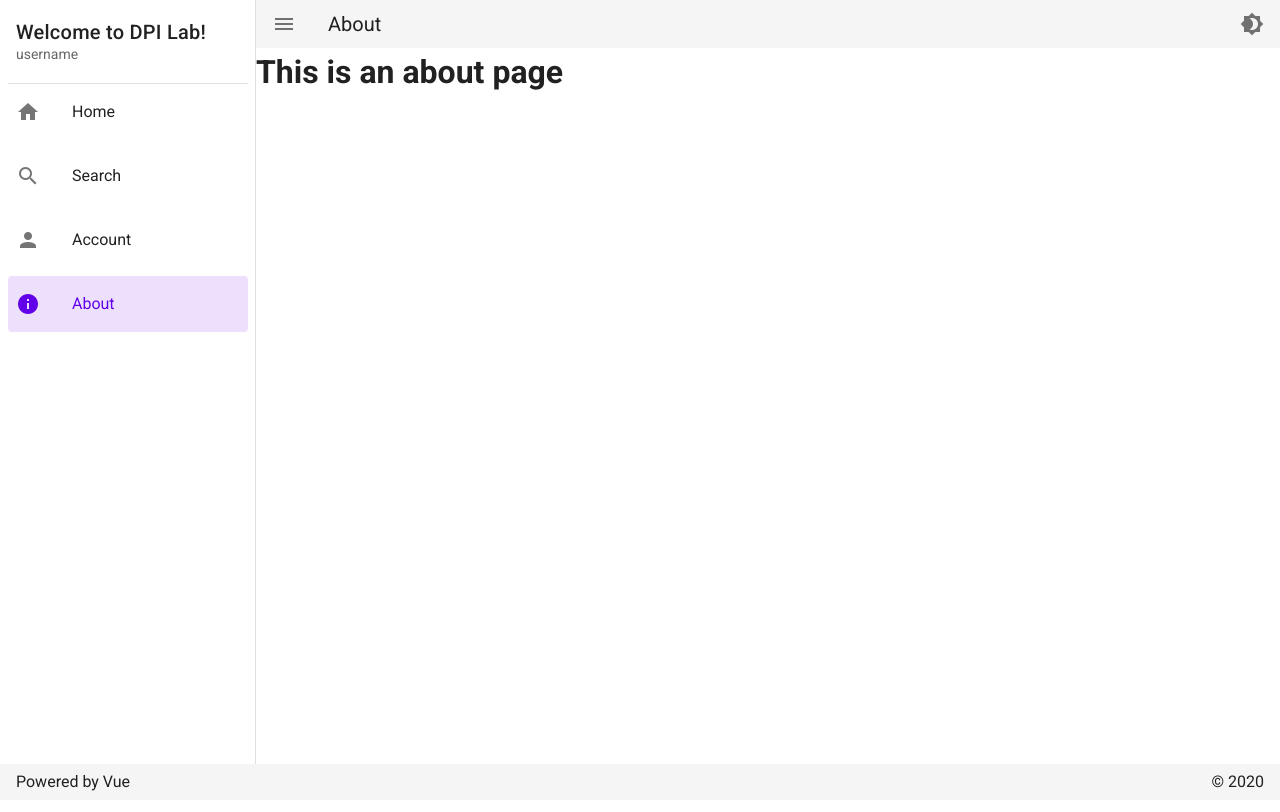
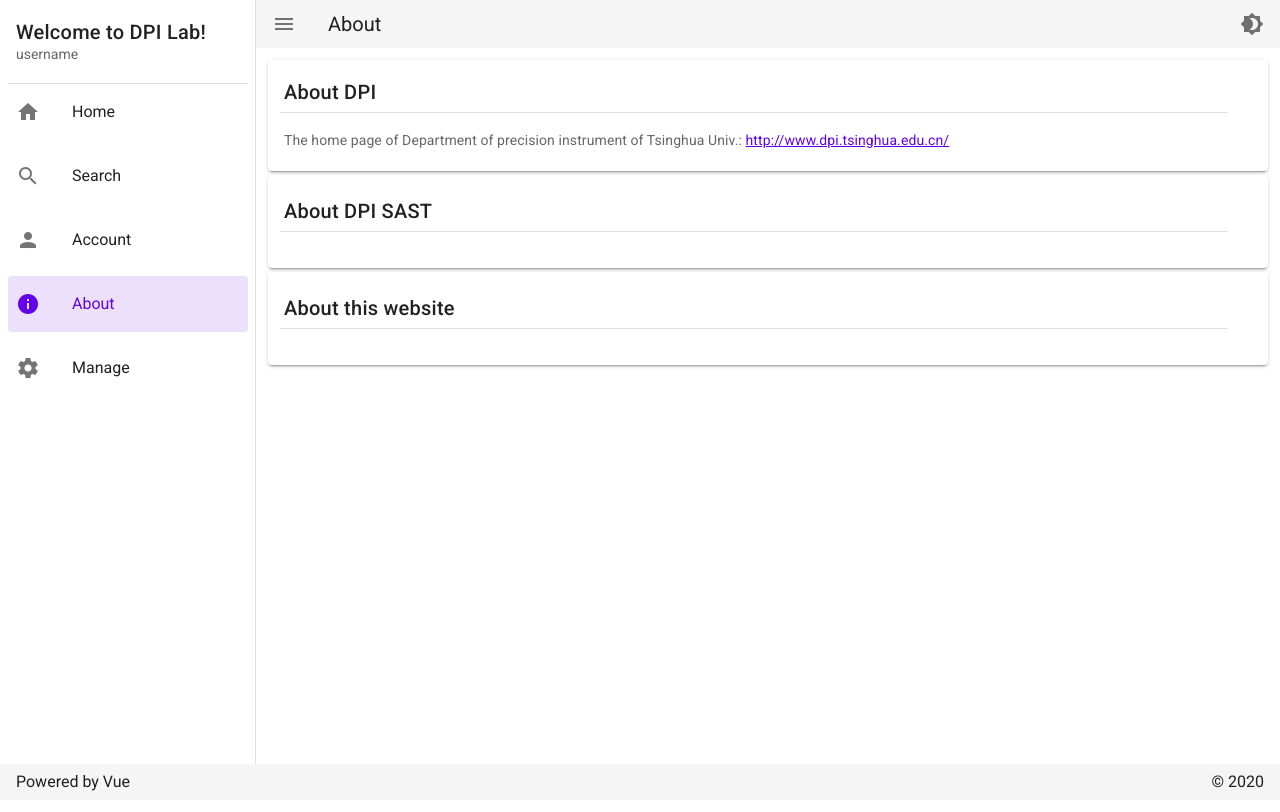
Before and after one commit to GnohzZ/dpi-lab-management, a Vue app: page /test/about in a window 1280 px wide. Built offline with nearby package versions, Linux system fonts and the light colour scheme; no server answers.

Commit message:
search page table expand

```diff
--- a/src/store/index.js
+++ b/src/store/index.js
@@ -6,7 +6,7 @@ Vue.use(Vuex)
 export default new Vuex.Store({
   state: {
     loginState: {
-      isAuthenticated: 'false', // 有unknown，true，false三种状态
+      isAuthenticated: 'true', // 有unknown，true，false三种状态
       username: 'username',
       roleLevel: 0
     },
--- a/src/views/About.vue
+++ b/src/views/About.vue
@@ -1,5 +1,79 @@
 <template>
-  <div class="about">
-    <h1>This is an about page</h1>
-  </div>
+  <v-container
+    class="flex-grow-1 flex-shrink-0"
+    fluid
+    v-resize = "onResize"
+  >
+    <v-row
+      align="start"
+      justify="center"
+    >
+      <v-col
+        cols="12"
+        align="start"
+        justify="start"
+        align-content = "start"
+      >
+        <v-card
+            class = "py-1"
+          >
+            <v-card-title
+              class = "pt-3"
+            >
+              About DPI
+            </v-card-title>
+            <v-divider class = "mx-3 mr-10 mt-n3"></v-divider>
+            <v-card-text>
+              <span>The home page of Department of precision instrument of Tsinghua Univ.: </span>
+              <a href="http://www.dpi.tsinghua.edu.cn/"> http://www.dpi.tsinghua.edu.cn/ </a>
+            </v-card-text>
+        </v-card>
+        <v-card
+          class = "py-1 my-1"
+        >
+          <v-card-title>About DPI SAST</v-card-title>
+          <v-divider class = "mx-3 mr-10 mt-n3"></v-divider>
+          <v-card-text>
+          </v-card-text>
+        </v-card>
+        <v-card
+          class = "py-1 my-1"
+        >
+          <v-card-title>About this website</v-card-title>
+          <v-divider class = "mx-3 mr-10 mt-n3"></v-divider>
+          <v-card-text>
+          </v-card-text>
+        </v-card>
+      </v-col>
+    </v-row>
+  </v-container>
 </template>
+
+<script>
+export default {
+  data () {
+    return {
+      breakPoint: '',
+      windowHeight: 500
+    }
+  },
+
+  methods: {
+    onResize: function () {
+      this.windowHeight = window.innerHeight
+      this.breakPoint = this.$vuetify.breakpoint.name
+    }
+  },
+
+  computed: {
+    maxHeight: function () {
+      return this.windowHeight - 200
+    }
+  },
+
+  created () {
+    this.onResize()
+    this.profile = this.$store.getters.getProfile
+  }
+}
+</script>
--- a/src/views/Search.vue
+++ b/src/views/Search.vue
@@ -31,6 +31,7 @@
             </v-card-title>
             <v-data-table
               :height="maxHeight"
+              item-key="name"
               fixed-header
               :loading = "tableLoading"
               :headers="headers"
@@ -42,7 +43,13 @@
               :items-per-page="itemsPerPage"
               hide-default-footer
               v-resize = "onResize"
-            ></v-data-table>
+              expand = "true"
+              show-expand
+            >
+              <template v-slot:expanded-item="{ headers, item }">
+                <td :colspan="headers.length">More info about {{ item.name }}</td>
+              </template>
+            </v-data-table>
             <v-divider></v-divider>
             <v-row
               align="center"
@@ -78,6 +85,7 @@ export default {
       page: 1,
       itemsPerPage: 10,
       itemNumberPerPage: [5, 10, 15, 20],
+      expanded: [],
       search: '',
       tFooterProp: {
         'items-per-page-text': 'Per page'
@@ -221,7 +229,7 @@ export default {
   computed: {
     maxHeight: function () {
       const mheight = this.windowHeight - 265
-      if (mheight > 48 * (this.itemsPerPage + 1)) return 48 * (this.itemsPerPage + 1)
+      if (mheight > 60 * (this.itemsPerPage + 1)) return 60 * (this.itemsPerPage + 1)
       else return this.windowHeight - 265
     },
     pageCount: {
@@ -231,6 +239,7 @@ export default {
       set () {}
     }
   },
+
   created () {
     this.onResize()
   }
```
Also changed, not shown: package.json (+7 -7 lines), 1 other file (tests, documents, lock files or other folders).
